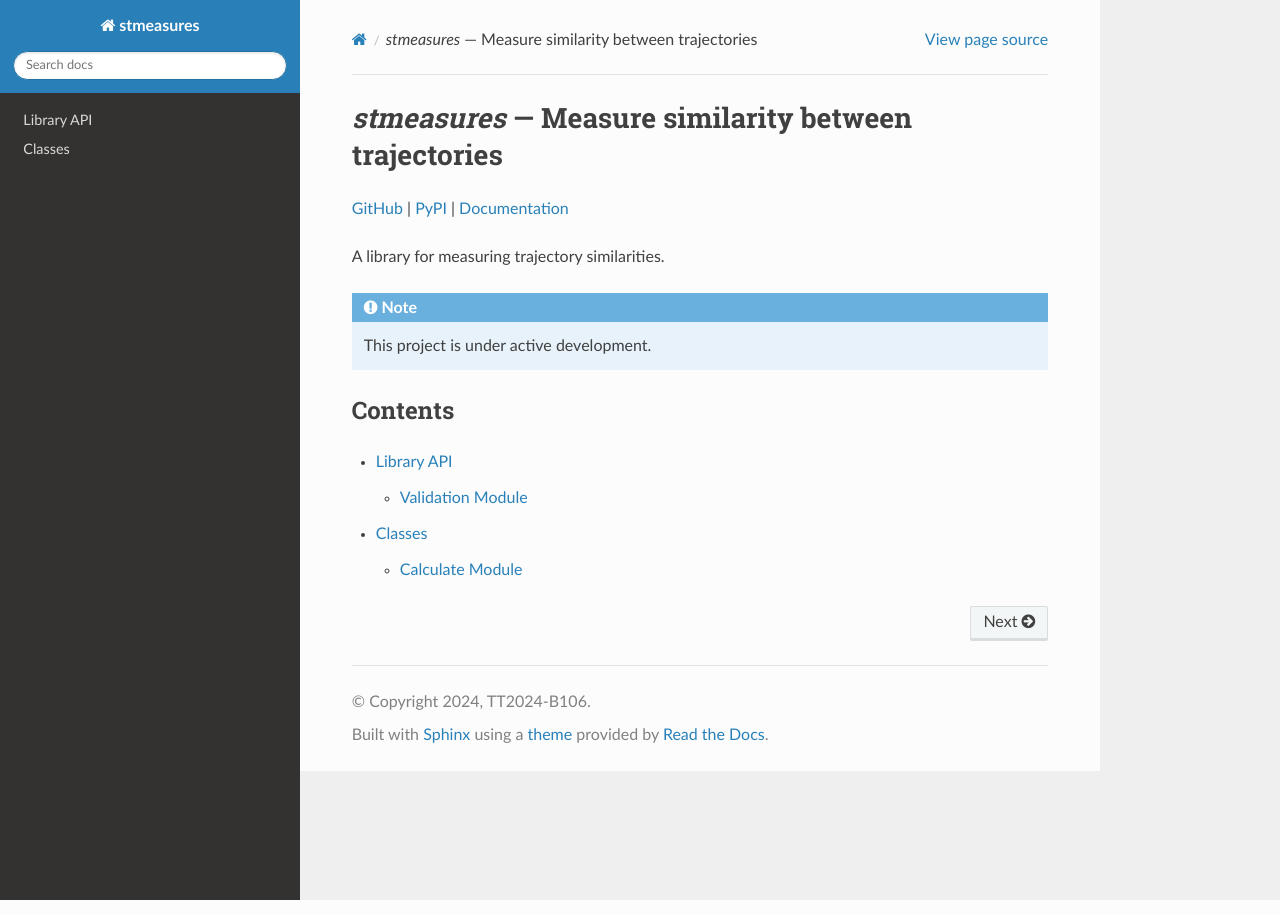
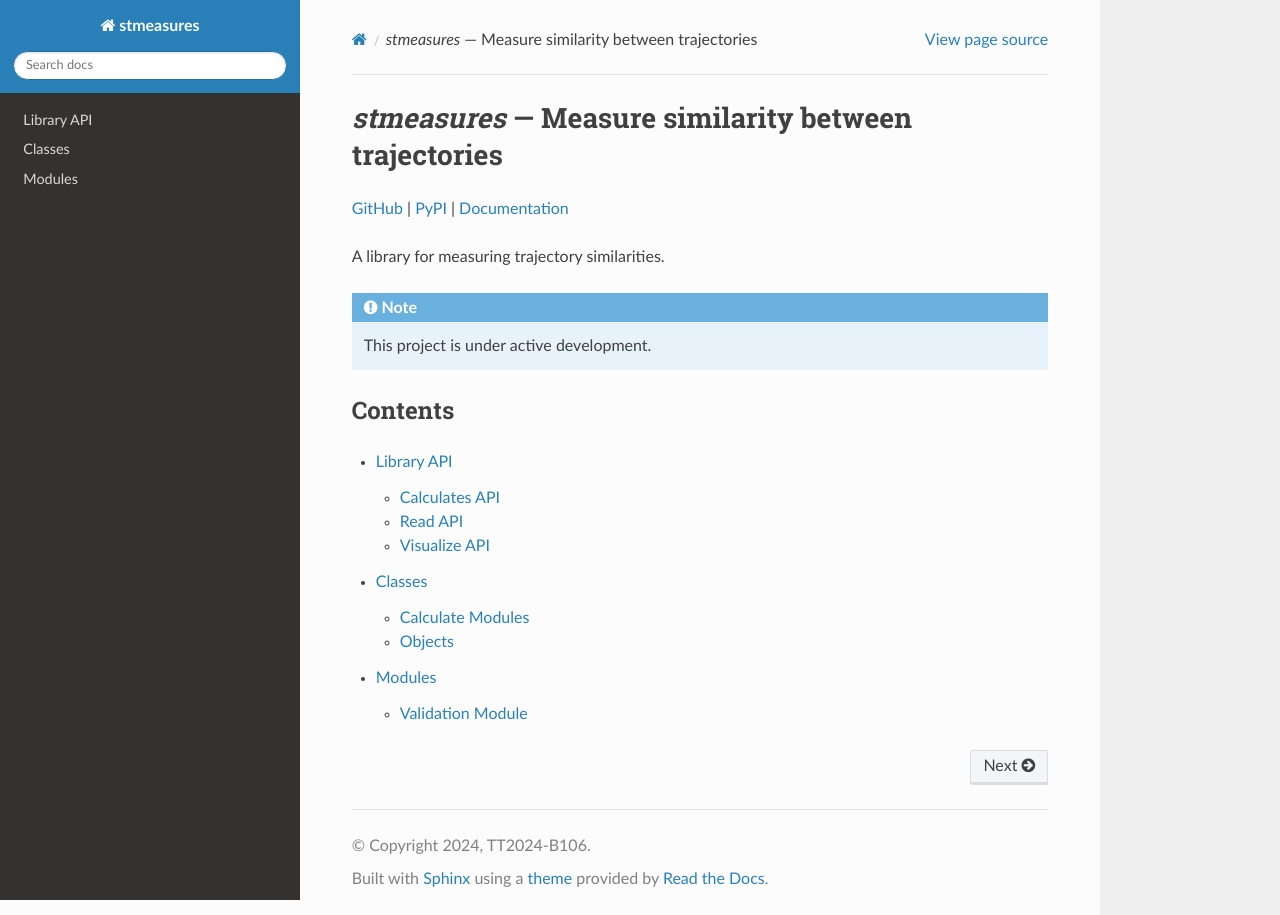
Before and after one commit to TT2024-B106/stmeasures, a Sphinx documentation site: the page built from docs/source/index.rst, in a window 1280 px wide. Built offline with Sphinx 7.4.7 and the Read the Docs theme 3.1.0, drawn with Linux system fonts in a browser that asks for light colours.

Commit message:
Added final documentation structure

```diff
--- a/docs/source/conf.py
+++ b/docs/source/conf.py
@@ -3,10 +3,8 @@
 
 project_root = pathlib.Path(__file__).parents[2].resolve()
 libdir = project_root / "stmeasures"
-calculatemod = libdir / "calculate"
 
 sys.path.insert(0, str(libdir))
-sys.path.insert(0, str(calculatemod))
 
 project = 'stmeasures'
 copyright = '2024, TT2024-B106'
--- a/docs/source/index.rst
+++ b/docs/source/index.rst
@@ -21,3 +19,4 @@
 
    api
    classes
+   modules
--- /dev/null
+++ b/docs/source/modules.rst
@@ -0,0 +1,6 @@
+Modules
+=======
+
+.. toctree::
+
+   validation
--- /dev/null
+++ b/docs/source/read.rst
@@ -0,0 +1,4 @@
+Read API
+========
+
+TODO
--- /dev/null
+++ b/docs/source/visualize.rst
@@ -0,0 +1,4 @@
+Visualize API
+=============
+
+TODO
```
Also changed, not shown: other parts of docs/source/index.rst (+0 -2 lines), docs/source/api.rst (+4 -27 lines), docs/source/calculates.rst (added, +8 -0 lines), docs/source/classes.rst (+25 -2 lines), docs/source/validation.rst (added, +28 -0 lines).
